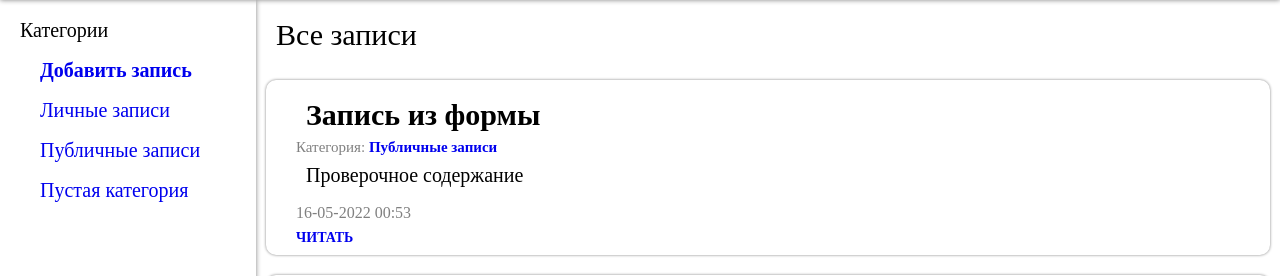
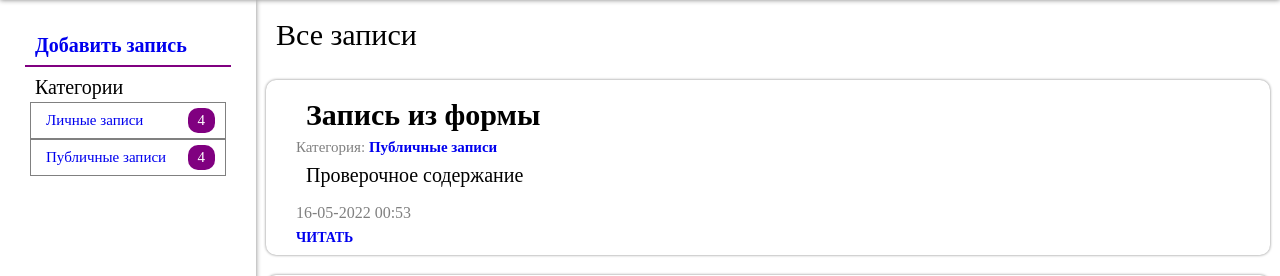
Before and after one commit to Jardinesdelareina/django-4.0, a Django app: page / in a window 1280 px wide. Shown: the part 60-336 px from the top of the page. Run offline with Django 4.2, Linux system fonts and the light colour scheme; data comes from the database, SQL or seed files in the repository; both versions use the stored data as it was after the commit.

Commit message:
количество записей в категории

```diff
--- a/blog/templates/blog/include/list_categories.html
+++ b/blog/templates/blog/include/list_categories.html
@@ -1,3 +1,6 @@
 {% for item in categories %}
-<div><a href="{{ item.get_absolute_url }}">{{ item.title }}</a></div>
+<div class="categories__list">
+    <div class="categories__title"><a href="{{ item.get_absolute_url }}">{{ item.title }}</a></div>
+    <div class="categories__notes">{{ item.notes }}</div>
+</div>
 {% endfor %}
--- a/blog/templatetags/blog_tags.py
+++ b/blog/templatetags/blog_tags.py
@@ -1,5 +1,6 @@
 from django import template
 from blog.models import Category
+from django.db.models import Count
 
 register = template.Library()
 
@@ -10,5 +11,6 @@ def get_categories():
 
 @register.inclusion_tag('blog/include/list_categories.html')
 def show_categories():
-    categories = Category.objects.all()
+    # categories = Category.objects.all()  # Выводит весь список категорий
+    categories = Category.objects.annotate(notes=Count('blog')).filter(notes__gt=0)  # Если категория пустая, она отсутствует в списке категорий
     return {'categories': categories}
--- a/myapp/static/myapp/style/style.css
+++ b/myapp/static/myapp/style/style.css
@@ -240,15 +240,38 @@ html, body {
 }
 
 .wrapper main nav div {
+  padding: 5px;
+}
+
+.wrapper main nav div .sidebar__add {
+  font-weight: 700;
+  border-bottom: 2px solid purple;
   padding: 10px;
 }
 
-.wrapper main nav div .add {
-  font-weight: 700;
+.wrapper main nav div .sidebar__categories span {
+  font-size: 20px;
 }
 
-.wrapper main nav span {
-  font-size: 20px;
+.wrapper main nav div .sidebar__categories .categories__list {
+  display: -webkit-box;
+  display: -ms-flexbox;
+  display: flex;
+  -webkit-box-pack: justify;
+      -ms-flex-pack: justify;
+          justify-content: space-between;
+  border: 1px solid gray;
+  padding-left: 10px;
+  padding-right: 10px;
+  font-size: 15px;
+}
+
+.wrapper main nav div .sidebar__categories .categories__list .categories__notes {
+  color: white;
+  padding-left: 10px;
+  padding-right: 10px;
+  background-color: purple;
+  border-radius: 10px;
 }
 
 .wrapper main content {
--- a/myapp/static/myapp/style/style.scss
+++ b/myapp/static/myapp/style/style.scss
@@ -108,13 +108,32 @@ html, body {
             font-size: 20px;
             box-shadow: 0 0 5px gray;
             div {
-                padding: 10px;
-                .add {
+                padding: 5px;
+                .sidebar__add {
                     font-weight: 700;
+                    border-bottom: 2px solid $color__purple;
+                    padding: 10px;
                 }
-            }
-            span {
-                font-size: 20px;
+                .sidebar__categories {
+                    span {
+                        font-size: 20px;
+                    }
+                    .categories__list {
+                        display: flex;
+                        justify-content: space-between;
+                        border: 1px solid gray;
+                        padding-left: 10px;
+                        padding-right: 10px;
+                        font-size: 15px;
+                        .categories__notes {
+                            color: white;
+                            padding-left: 10px;
+                            padding-right: 10px;
+                            background-color: $color__purple;
+                            border-radius: 10px;
+                        }
+                    }
+                }
             }
         }
         content {
--- a/templates/include/_sidebar.html
+++ b/templates/include/_sidebar.html
@@ -1,7 +1,9 @@
 {% load blog_tags %}
 
-<span>Категории</span>
 <div>
-    <div class="add"><a href="{% url 'add_note' %}">Добавить запись</a></div>
-    {% show_categories %}
+    <div class="sidebar__add"><a href="{% url 'add_note' %}">Добавить запись</a></div>
+    <div class="sidebar__categories">
+        <div>Категории</div>
+        {% show_categories %}
+    </div>
 </div>
```
Also changed, not shown: db.sqlite3.
